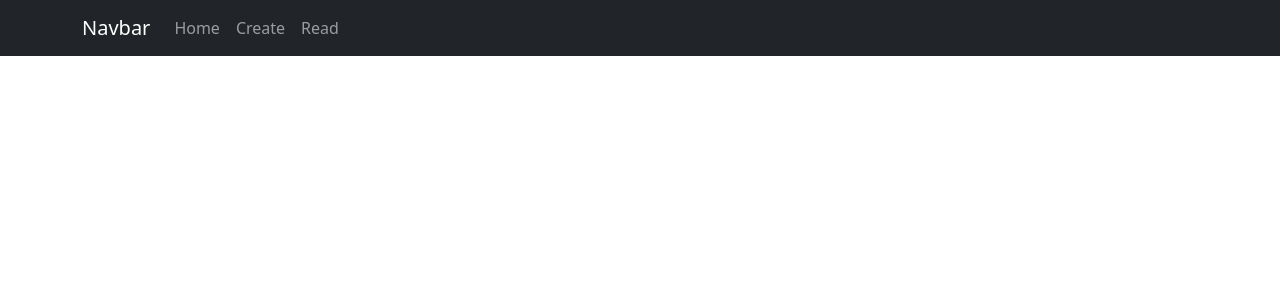
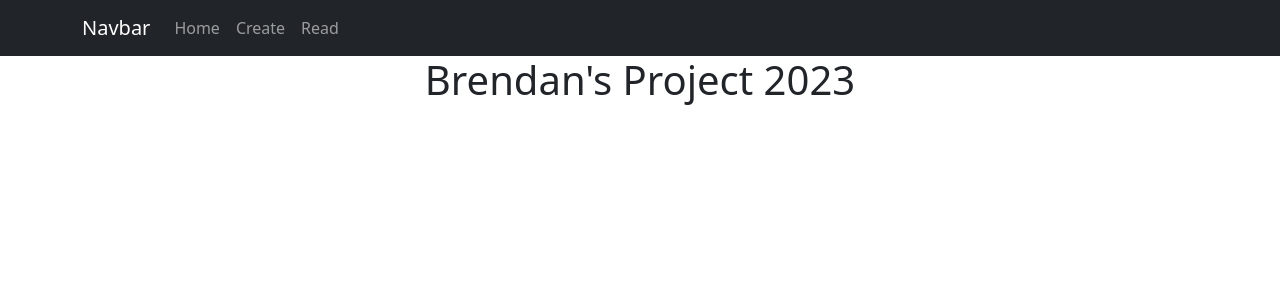
Before and after one commit to mcshanebrendan/my-app, a React (Create React App) app: page / in a window 1280 px wide. Shown: the top 300 px of the page. Built offline with nearby package versions, Linux system fonts and the light colour scheme.

Commit message:
just messing around with css

```diff
--- a/src/App.css
+++ b/src/App.css
@@ -1,6 +1,8 @@
 .App {
   text-align: center;
 }
+
+
 
 .App-logo {
   height: 40vmin;
--- a/src/App.js
+++ b/src/App.js
@@ -33,6 +33,7 @@ function App() {
         <Route path='/create' element={<Create></Create>}></Route>
         <Route path='/edit/:id' element={<Edit></Edit>}></Route>
       </Routes>
+      <h1>Brendan's Project 2023</h1>
       {/* <Header></Header>
       <Content></Content>
       <Footer /> */}
```
